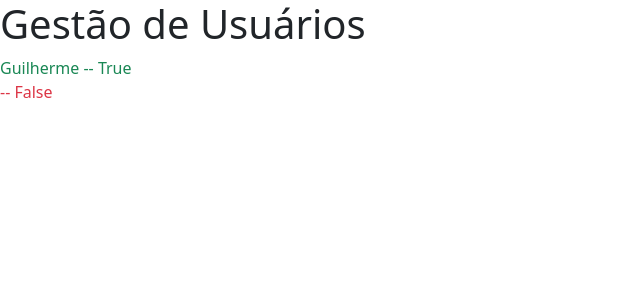
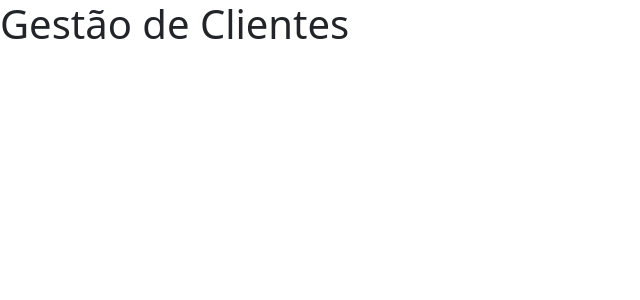
Before and after one commit to 87tawanzinho/pythonFlask-Web, a Flask app: page / in a window 1280 px wide. Shown: the top 300 px of the page, without its empty margins (0-640 px from the left). Run offline with Flask 3, Linux system fonts and the light colour scheme.

Commit message:
blue print learning

```diff
--- a/main.py
+++ b/main.py
@@ -1,30 +1,10 @@
-from flask import Flask, url_for, render_template
+from flask import Flask
+from routes.home import home_route
 
 
 app = Flask(__name__)
 
 
-
-
-
-#rotas
-@app.route('/', methods=['GET'])
-def hello_world():
-    titulo = "Gestão de Usuários"
-
-    usuarios = [
-        {"nome": "Guilherme", "membro_ativo": True},
-        {"nome": "Maria", "membro_ativo": False}
-    ]
-    return render_template("index.html", titulo=titulo, usuarios=usuarios)
-
-
-@app.route('/sobre', methods=['GET'])
-def sayAboutMe():
-    return f"<a href='{ url_for('hello_world') }'>click aqui</a>"
-
-
-
-
+app.register_blueprint(home_route) # pega a rota
 
 app.run(debug=True)
--- /dev/null
+++ b/routes/home.py
@@ -0,0 +1,7 @@
+from flask import Blueprint, render_template
+
+home_route = Blueprint("home", __name__)
+
+@home_route.route('/')
+def home():
+    return render_template('index.html')
--- a/templates/index.html
+++ b/templates/index.html
@@ -7,17 +7,7 @@
     <link href="https://cdn.jsdelivr.net/npm/bootstrap@5.3.2/dist/css/bootstrap.min.css" rel="stylesheet" integrity="sha384-T3c6CoIi6uLrA9TneNEoa7RxnatzjcDSCmG1MXxSR1GAsXEV/Dwwykc2MPK8M2HN" crossorigin="anonymous">
   </head>
   <body>
-    <h1>{{titulo}}</h1>
-
-    {% for usuario in usuarios %}
-   {% if usuario.membro_ativo %}
-   <div class="text-success">{{usuario.nome}} -- {{usuario.membro_ativo}}</div>
-
-   {% else %}
-   <div class="text-danger">{{usuario.name}} -- {{usuario.membro_ativo}}</div>
-    {% endif %}
-
-    {% endfor %}
+    <h1>Gestão de Clientes</h1>
     <script src="https://cdn.jsdelivr.net/npm/bootstrap@5.3.2/dist/js/bootstrap.bundle.min.js" integrity="sha384-C6RzsynM9kWDrMNeT87bh95OGNyZPhcTNXj1NW7RuBCsyN/o0jlpcV8Qyq46cDfL" crossorigin="anonymous"></script>
   </body>
 </html>
```
Also changed, not shown: routes/cliente.py (added).
